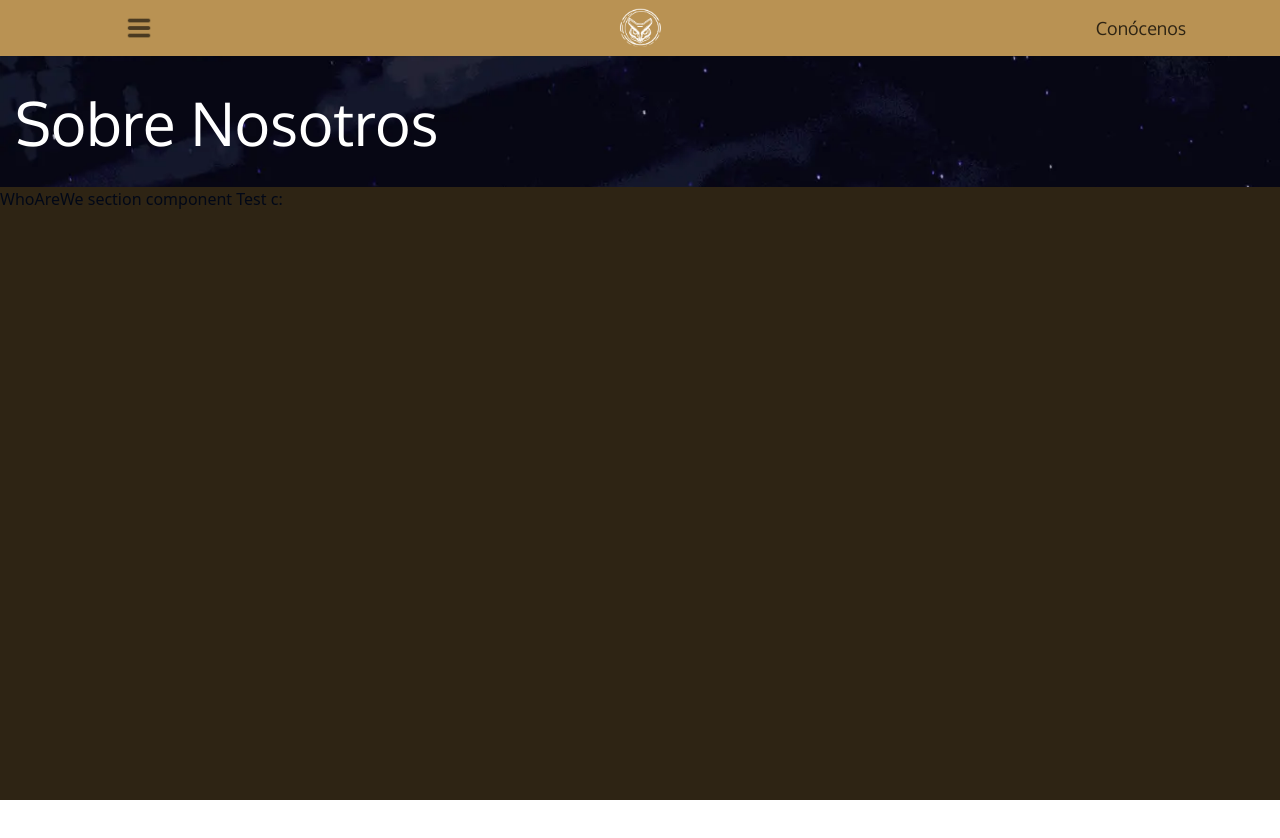
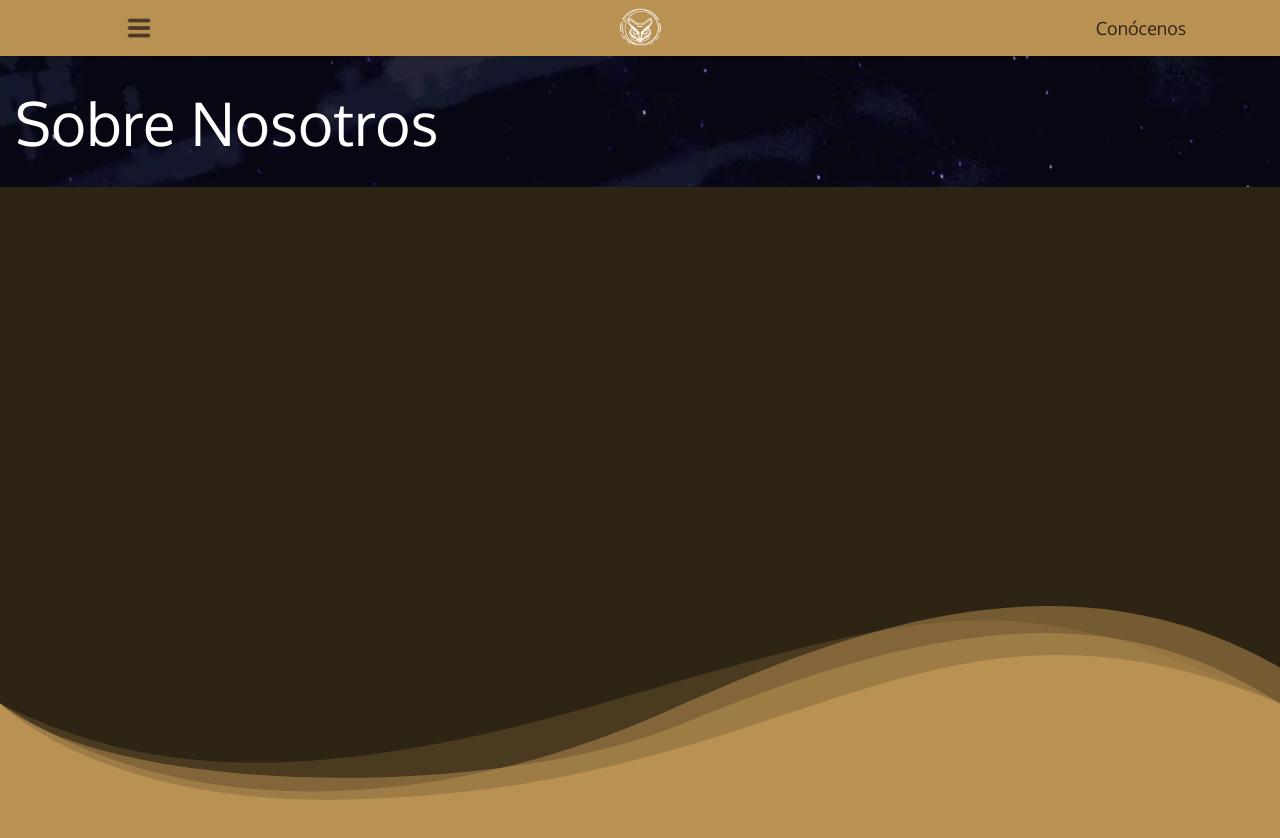
Before and after one commit to saulkurosaki/IZTAC-MUSIC-COMPANY, a Next.js app: page /about-us in a window 1280 px wide. Shown: the top 838 px of the page. Before the commit the page ends 800 px from the top, so only its background shows below. Built offline with nearby package versions, Linux system fonts and the light colour scheme.

Commit message:
feat(WhoAreWe): implement the complete component layout

```diff
--- a/components/about-us/WhoAreWe.tsx
+++ b/components/about-us/WhoAreWe.tsx
@@ -1,5 +1,31 @@
+import Image from "next/image";
+
+import Banner_Img from "../../assets/who_are_we_banner_img.svg";
+
 const WhoAreWe = () => {
-  return <div>WhoAreWe section component Test c:</div>;
+  return (
+    <section className="w-full h-[712px] pt-8 pb-32 about-us-sec-img bg-no-repeat bg-bottom bg-cover">
+      <div className="container w-[1320px] h-full px-0">
+        <div className="w-full h-full flex items-center">
+          <div className="w-[50%] h-[269px] p-4 flex flex-col justify-between">
+            {/* <h2 className="h-[53px] text-white text-5xl oxygen flex items-center px-2">
+              Que es IMC
+            </h2> */}
+            {/* <p className="h-[140px] text-white text-lg oxygen">
+              Iztac Music Company es una productora musical especializada en la
+              composición para media. En su equipo se encuentran compositores
+              entrenados por los mejores profesores y en las mejores escuelas
+              alrededor del mundo incluyendo instituciones como Berklee College
+              of Music y países como Francia, La India, Estonia y Estados Unidos
+            </p> */}
+          </div>
+          {/* <div className="w-[550px] h-full ml-auto p-4">
+            <Image src={Banner_Img} alt="image" width={520} height={520} />
+          </div> */}
+        </div>
+      </div>
+    </section>
+  );
 };
 
 export default WhoAreWe;
--- a/components/home/AboutUsSection.tsx
+++ b/components/home/AboutUsSection.tsx
@@ -6,7 +6,7 @@ import Logo from "../../assets/iztac_logo_white.png";
 
 const AboutUsSection = () => {
   return (
-    <section className="w-full xl:h-[727px] lg:h-[572px] md:h-[1143px] max-md:h-[800px] pt-8 pb-32 max-md:pb-20 about-us-sec-img no bg-no-repeat bg-bottom bg-cover max-lg:bg-contain max-md:bg-contain flex justify-center items-center">
+    <section className="w-full xl:h-[727px] lg:h-[572px] md:h-[1143px] max-md:h-[800px] pt-8 pb-32 max-md:pb-20 about-us-sec-img bg-no-repeat bg-bottom bg-cover max-lg:bg-contain max-md:bg-contain flex justify-center items-center">
       <div className="container xl:w-[1320px] lg:w-[960px] md:w-[720px] xl:h-[567px] lg:h-[412px] md:h-[983px] max-md:h-[696px] p-0">
         <div className="flex w-full h-full items-center max-lg:flex-col">
           {/* Info Section */}
```
